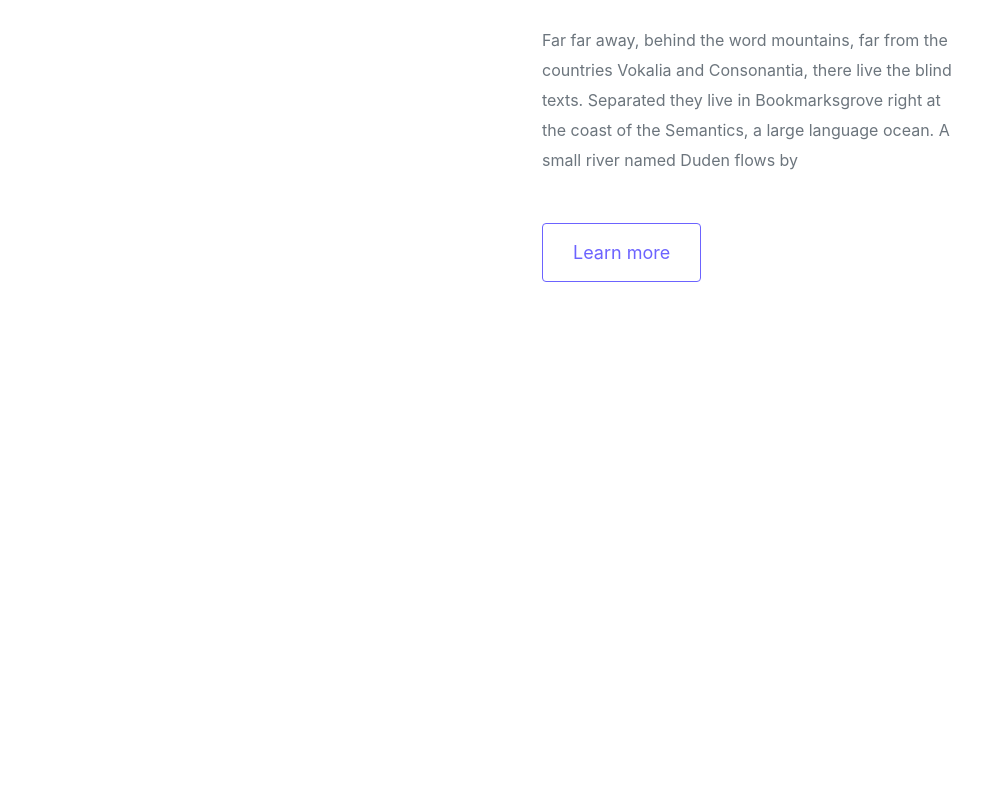
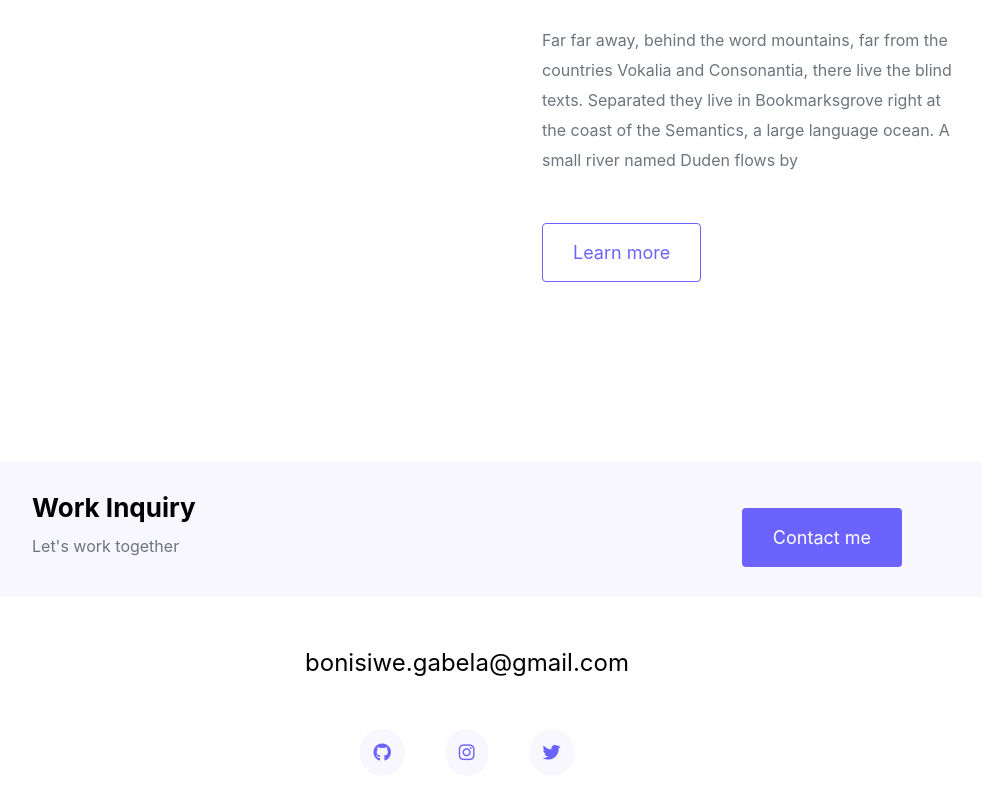
Before and after one commit to bonisiweGabela/portfolio-project, a plain HTML site: page index.html in a window 1280 px wide. Shown: the part 2566-3366 px from the top of the page, without its empty margins (173-1155 px from the left). Before the commit the page ends 2968 px from the top, so only its background shows below. Drawn offline with nearby package versions, Linux system fonts and the light colour scheme; a web font is replaced by a local one.

Commit message:
Added and edited the footer

```diff
--- a/index.html
+++ b/index.html
@@ -122,6 +122,33 @@
           </div>
         </div>
       </div>
+      <footer>
+        <div
+          class="contact-box d-flex justify-content-between mb-5 d-none d-md-flex"
+        >
+          <div>
+            <h4>Work Inquiry</h4>
+            <p class="text-muted">Let's work together</p>
+          </div>
+          <div><a href="" class="btn btn-branding mt-3"> Contact me</a></div>
+        </div>
+        <div class="d-flex justify-content-center mb-5">
+          <a href="mailto:bonisiwe.gabela@gmail.com" class="email-link"
+            >bonisiwe.gabela@gmail.com</a
+          >
+        </div>
+        <div class="social-links d-flex justify-content-center">
+          <a href="https://www.github.com" target="_blank">
+            <i class="fab fa-github"></i
+          ></a>
+          <a href="https://www.twitter.com" target="_blank"
+            ><i class="fab fa-instagram"></i
+          ></a>
+          <a href="https://www.instagram.com" target="_blank"
+            ><i class="fab fa-twitter"></i
+          ></a>
+        </div>
+      </footer>
     </div>
   </body>
 </html>
--- a/styles/porfolio.css
+++ b/styles/porfolio.css
@@ -105,7 +105,7 @@ p {
 @media (max-width: 900px) {
   h1 {
     font-size: 44px;
-    line-height: 2;
+    line-height: 1.5;
   }
   h2 {
     font-size: 44px;
@@ -155,3 +155,45 @@ nav a:hover,
 nav li.active a {
   color: var(--branding-color);
 }
+
+footer {
+  margin: 60px 0;
+}
+
+footer .contact-box {
+  background: var(--secondary-color);
+  padding: 30px 120px;
+  border-radius: 10px;
+}
+footer .contact-box p {
+  margin: 0;
+}
+
+footer .email-link {
+  text-decoration: none;
+  color: black;
+  font-size: 24px;
+}
+
+footer .email-link:hover {
+  color: var(--branding-color);
+}
+
+footer .social-links a {
+  margin: 0 20px;
+  color: var(--branding-color);
+  background: var(--secondary-color);
+  padding: 10px 14px;
+  border-radius: 50%;
+  font-size: 18px;
+  transition: all 100ms ease-in-out;
+}
+
+footer .social-links a:hover {
+  color: white;
+  background: var(--branding-color);
+}
+
+h4 {
+  font-size: 26px;
+}
```
Also changed, not shown: about.html (+2 -2 lines).
